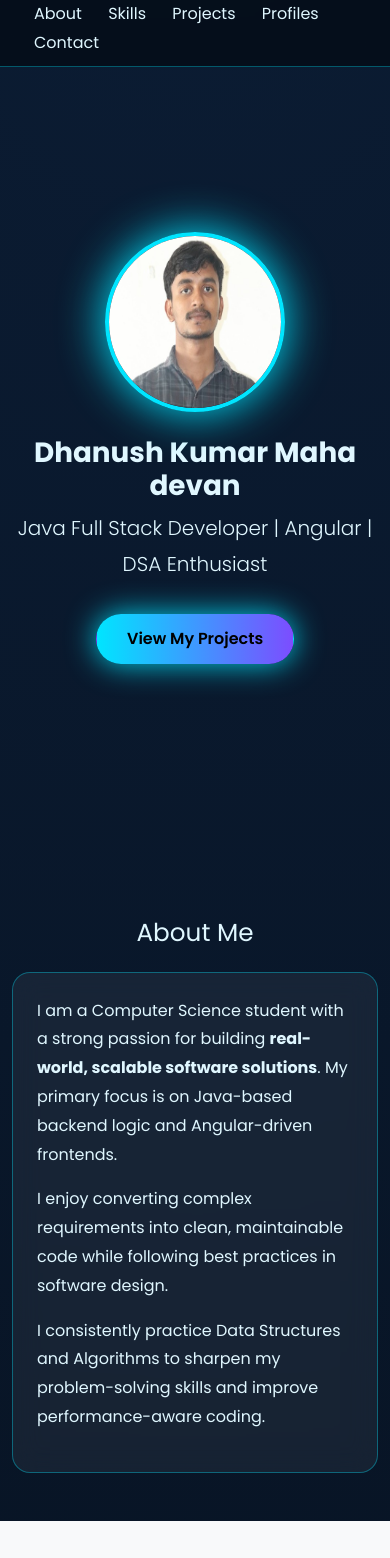
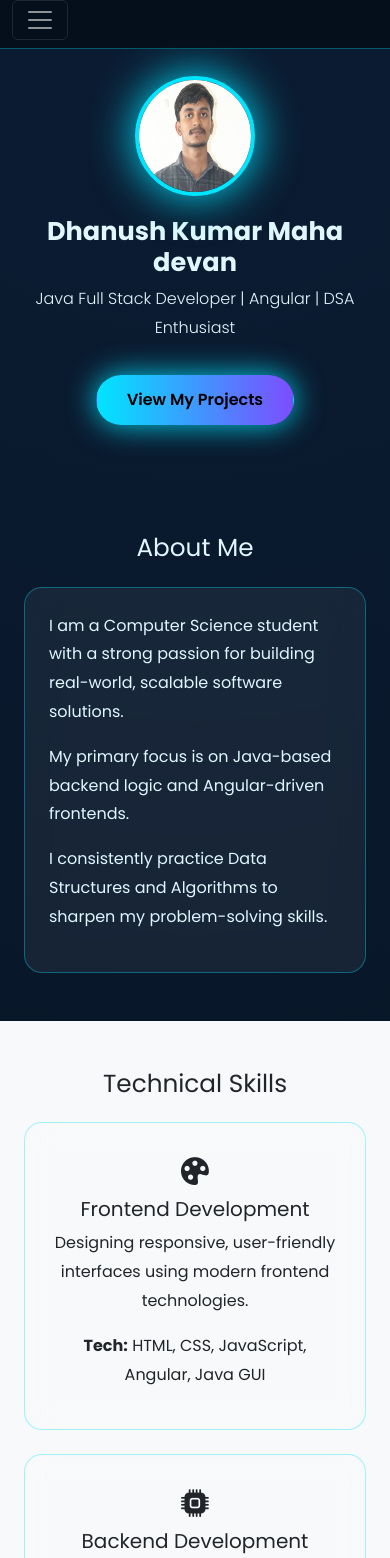
Before and after one commit to Dhanush-Kumar008/personal-website, a plain HTML site: page index.html in a window 390 px wide. Shown: the part 54-1612 px from the top of the page. Drawn offline with nearby package versions, Linux system fonts and the light colour scheme.

Commit message:
Update index.html

```diff
--- a/index.html
+++ b/index.html
@@ -8,9 +8,6 @@
   <!-- SEO -->
   <meta name="description" content="Dhanush Kumar – Java Full Stack Developer skilled in Java, Angular, DSA, and full-stack application development.">
   <meta name="keywords" content="Java Developer, Full Stack Developer, Angular, DSA, Portfolio">
-
-  <!-- Favicon -->
-  <link rel="icon" href="favicon.png" type="image/png">
 
   <!-- Bootstrap & Icons -->
   <link href="https://cdn.jsdelivr.net/npm/bootstrap@5.3.2/dist/css/bootstrap.min.css" rel="stylesheet">
@@ -45,18 +42,11 @@
       background: rgba(5,11,20,0.75) !important;
       backdrop-filter: blur(16px);
       border-bottom: 1px solid var(--border-glow);
-      transform: translateY(-100%);
-      animation: navDrop 1s ease forwards;
-    }
-
-    @keyframes navDrop {
-      to { transform: translateY(0); }
     }
 
     .navbar-brand {
       color: var(--cyan) !important;
       font-weight: 700;
-      letter-spacing: 0.5px;
     }
 
     .nav-link-custom {
@@ -89,13 +79,7 @@
       align-items: center;
       justify-content: center;
       text-align: center;
-      opacity: 0;
-      transform: translateY(40px);
-      animation: heroFade 1.2s ease forwards 0.6s;
-    }
-
-    @keyframes heroFade {
-      to { opacity: 1; transform: translateY(0); }
+      padding: 0 16px;
     }
 
     .profile-img {
@@ -106,7 +90,8 @@
       box-shadow: 0 0 45px var(--cyan);
       transform: scale(0.6);
       opacity: 0;
-      animation: imgZoom 1s ease forwards 1s;
+      animation: imgZoom 1s ease forwards 0.8s;
+      margin-bottom: 20px;
     }
 
     @keyframes imgZoom {
@@ -118,56 +103,28 @@
       color: #000;
       padding: 12px 30px;
       border-radius: 50px;
-      box-shadow: 0 0 30px rgba(0,229,255,0.9);
-      opacity: 0;
-      transform: scale(0.8);
-      animation: btnPop 0.8s ease forwards 1.6s;
+      box-shadow: 0 0 30px rgba(0,229,255,.9);
       font-weight: 600;
     }
 
-    @keyframes btnPop {
-      to { opacity: 1; transform: scale(1); }
-    }
-
-    /* ================= CARDS BASE ================= */
-    .about-card, .skill-card, .profile-card, .project-card {
+    /* ================= CARDS ================= */
+    .about-card,
+    .skill-card,
+    .profile-card,
+    .project-card {
       background: var(--glass);
       border-radius: 18px;
       border: 1px solid var(--border-glow);
       backdrop-filter: blur(14px);
-      transition: all 0.45s ease;
+      transition: transform .45s ease, box-shadow .45s ease;
+      height: 100%;
+      cursor: pointer;
     }
 
-    /* ================= SKILLS ================= */
-    .skill-card {
-      cursor: pointer;
-      position: relative;
-      overflow: hidden;
-    }
-
+    /* ================= HOVER EFFECTS ================= */
     .skill-card:hover {
       transform: translateY(-12px) scale(1.05);
       box-shadow: 0 0 35px rgba(0,229,255,0.6);
-    }
-
-    .frontend:hover {
-      box-shadow: 0 0 45px var(--cyan);
-    }
-
-    .backend:hover {
-      box-shadow: 0 0 45px var(--green);
-    }
-
-    .database:hover {
-      box-shadow: 0 0 45px var(--yellow);
-    }
-
-    /* ================= PROFILES ================= */
-    .profile-card {
-      text-align: center;
-      position: relative;
-      overflow: hidden;
-      cursor: pointer;
     }
 
     .profile-card:hover {
@@ -175,97 +132,136 @@
       box-shadow: 0 0 45px rgba(124,77,255,0.6);
     }
 
-    /* ================= PROJECTS ================= */
     .project-card:hover {
       transform: translateY(-14px) scale(1.04);
       box-shadow: 0 0 55px rgba(0,229,255,0.9);
     }
 
-    /* ================= ACTION LOGO ================= */
-    .action-logo-wrap{
-      display:flex;
-      justify-content:center;
-      position:relative;
-      margin-bottom:12px;
+    .frontend:hover { box-shadow: 0 0 45px var(--cyan); }
+    .backend:hover { box-shadow: 0 0 45px var(--green); }
+    .database:hover { box-shadow: 0 0 45px var(--yellow); }
+
+    /* === FORCE HOVER EVEN WHEN SCREEN IS REDUCED (DESKTOP) === */
+    @media (max-width: 992px) {
+      .skill-card:hover,
+      .profile-card:hover,
+      .project-card:hover {
+        transform: translateY(-10px) scale(1.03);
+      }
     }
 
-    .action-logo{
-      font-size:2.6rem;
-      color:var(--cyan);
-      animation:actionFloat 3s ease-in-out infinite;
-      z-index:2;
+    /* ================= ACTION ICON ================= */
+    .action-logo-wrap {
+      display: flex;
+      justify-content: center;
+      position: relative;
+      margin-bottom: 12px;
     }
 
-    .action-ring{
-      position:absolute;
-      width:60px;
-      height:60px;
-      border-radius:50%;
-      border:2px dashed rgba(0,229,255,.5);
-      animation:actionSpin 8s linear infinite;
+    .action-logo {
+      font-size: 2.6rem;
+      color: var(--cyan);
+      animation: actionFloat 3s ease-in-out infinite;
+      z-index: 2;
     }
 
-    @keyframes actionFloat{
-      0%,100%{transform:translateY(0)}
-      50%{transform:translateY(-8px)}
+    .action-ring {
+      position: absolute;
+      width: 60px;
+      height: 60px;
+      border-radius: 50%;
+      border: 2px dashed rgba(0,229,255,.5);
+      animation: actionSpin 8s linear infinite;
     }
 
-    @keyframes actionSpin{
-      from{transform:rotate(0deg)}
-      to{transform:rotate(360deg)}
+    @keyframes actionFloat {
+      0%,100% { transform: translateY(0); }
+      50% { transform: translateY(-8px); }
+    }
+
+    @keyframes actionSpin {
+      from { transform: rotate(0deg); }
+      to { transform: rotate(360deg); }
+    }
+
+    /* ================= RESPONSIVE ================= */
+    @media (max-width: 992px) {
+      .nav-link-custom {
+        margin: 10px 0;
+        display: block;
+      }
+      .profile-img {
+        width: 150px;
+        height: 150px;
+      }
+    }
+
+    @media (max-width: 768px) {
+      section {
+        padding-left: 12px;
+        padding-right: 12px;
+      }
+      .row {
+        --bs-gutter-x: 1rem;
+      }
+    }
+
+    @media (max-width: 576px) {
+      body { padding-top: 70px; }
+      .hero {
+        min-height: auto;
+        padding: 60px 16px;
+      }
+      .profile-img {
+        width: 120px;
+        height: 120px;
+      }
+      h1 { font-size: 1.6rem; }
+      .lead { font-size: 1rem; }
     }
   </style>
 </head>
 
 <body>
 
-<!-- NAVBAR -->
-<nav class="navbar navbar-dark fixed-top">
-  <div class="container d-flex justify-content-between">
+<nav class="navbar navbar-dark fixed-top navbar-expand-lg">
+  <div class="container">
     <a class="navbar-brand" href="#">Dhanush Kumar Maha devan</a>
-    <div>
-      <a href="#about" class="nav-link-custom">About</a>
-      <a href="#skills" class="nav-link-custom">Skills</a>
-      <a href="#projects" class="nav-link-custom">Projects</a>
-      <a href="#profiles" class="nav-link-custom">Profiles</a>
-      <a href="#contact" class="nav-link-custom">Contact</a>
+    <button class="navbar-toggler" type="button" data-bs-toggle="collapse" data-bs-target="#mainNav">
+      <span class="navbar-toggler-icon"></span>
+    </button>
+    <div class="collapse navbar-collapse justify-content-end" id="mainNav">
+      <div class="navbar-nav">
+        <a href="#about" class="nav-link-custom">About</a>
+        <a href="#skills" class="nav-link-custom">Skills</a>
+        <a href="#projects" class="nav-link-custom">Projects</a>
+        <a href="#profiles" class="nav-link-custom">Profiles</a>
+        <a href="#contact" class="nav-link-custom">Contact</a>
+      </div>
     </div>
   </div>
 </nav>
 
-<!-- HERO -->
 <section class="hero">
   <div>
-    <img src="symposium crop.png" class="profile-img mb-4">
+    <img src="symposium crop.png" class="profile-img">
     <h1 class="fw-bold">Dhanush Kumar Maha devan</h1>
     <p class="lead">Java Full Stack Developer | Angular | DSA Enthusiast</p>
     <a href="#projects" class="btn btn-glow mt-3">View My Projects</a>
   </div>
 </section>
 
-<!-- ABOUT -->
 <section id="about" class="py-5 reveal">
   <div class="container">
     <h2 class="text-center mb-4">About Me</h2>
     <div class="about-card p-4">
-      <p>
-        I am a Computer Science student with a strong passion for building
-        <strong>real-world, scalable software solutions</strong>.
-        My primary focus is on Java-based backend logic and Angular-driven frontends.
-      </p>
-      <p>
-        I enjoy converting complex requirements into clean, maintainable code
-        while following best practices in software design.
-      </p>
-      <p>
-        I consistently practice Data Structures and Algorithms to sharpen my
-        problem-solving skills and improve performance-aware coding.
-      </p>
+      <p>I am a Computer Science student with a strong passion for building real-world, scalable software solutions.</p>
+      <p>My primary focus is on Java-based backend logic and Angular-driven frontends.</p>
+      <p>I consistently practice Data Structures and Algorithms to sharpen my problem-solving skills.</p>
     </div>
   </div>
 </section>
 
-<!-- SKILLS -->
 <section id="skills" class="py-5 bg-light text-dark reveal">
   <div class="container">
     <h2 class="text-center mb-4">Technical Skills</h2>
@@ -302,7 +298,6 @@
   </div>
 </section>
 
-<!-- PROJECTS -->
 <section id="projects" class="py-5 reveal">
   <div class="container">
     <h2 class="text-center mb-4">Projects</h2>
@@ -369,7 +364,6 @@
   </div>
 </section>
 
-<!-- PROFILES -->
 <section id="profiles" class="py-5 reveal">
   <div class="container">
     <h2 class="text-center mb-4">Skills & Profiles</h2>
@@ -377,7 +371,7 @@
 
       <div class="col-md-4">
         <a href="https://github.com/Dhanush-Kumar008" target="_blank" class="text-decoration-none text-reset">
-          <div class="profile-card p-4">
+          <div class="profile-card p-4 text-center">
             <div class="action-logo-wrap">
               <i class="bi bi-github action-logo"></i>
               <span class="action-ring"></span>
@@ -391,7 +385,7 @@
 
       <div class="col-md-4">
         <a href="https://leetcode.com/u/dhanushkumarit2022/" target="_blank" class="text-decoration-none text-reset">
-          <div class="profile-card p-4">
+          <div class="profile-card p-4 text-center">
             <div class="action-logo-wrap">
               <i class="bi bi-code-slash action-logo"></i>
               <span class="action-ring"></span>
@@ -405,7 +399,7 @@
 
       <div class="col-md-4">
         <a href="https://drive.google.com/drive/folders/1SYxyROn2GC0m4BQzJJYFYG23eguF8eo8" target="_blank" class="text-decoration-none text-reset">
-          <div class="profile-card p-4">
+          <div class="profile-card p-4 text-center">
             <div class="action-logo-wrap">
               <i class="bi bi-file-earmark-person action-logo"></i>
               <span class="action-ring"></span>
@@ -421,7 +415,6 @@
   </div>
 </section>
 
-<!-- CONTACT -->
 <section id="contact" class="py-5 text-center reveal">
   <div class="container">
     <h2>Contact Me</h2>
```
